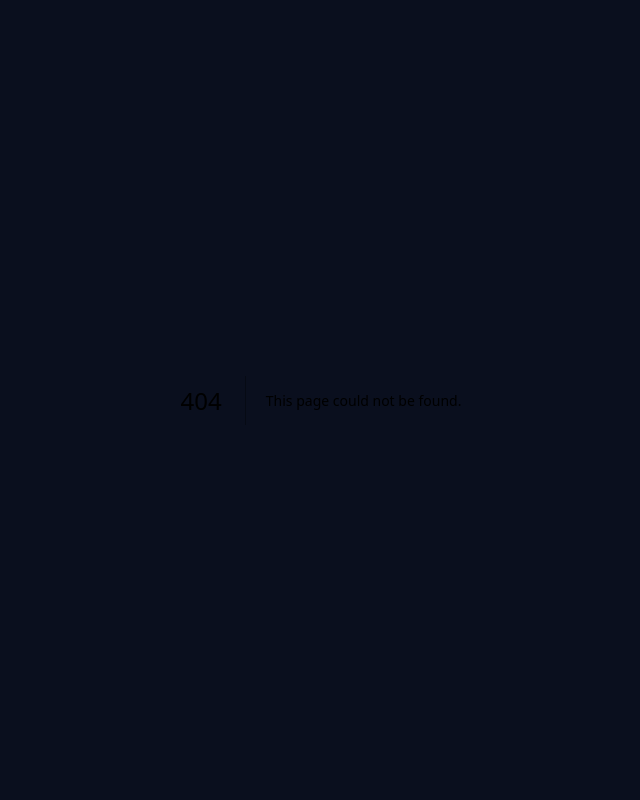
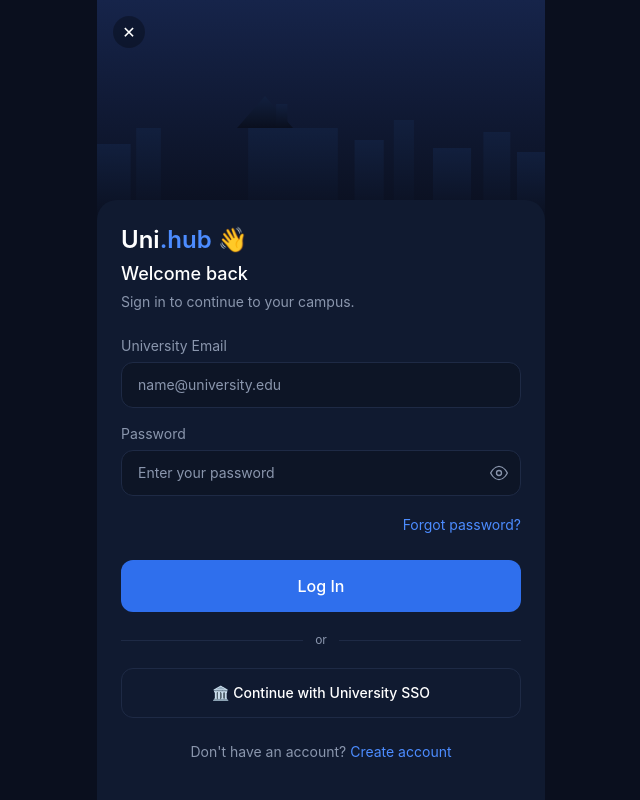
Before and after one commit to mj4617384-art/Uni-hub-app, a Next.js app: page /auth in a window 1280 px wide. Before the commit this address had no page. Shown: the whole page, without its empty margins (319-959 px from the left). Built offline with nearby package versions, Linux system fonts and the light colour scheme; no server answers.

Commit message:
Create page.tsx

```diff
--- /dev/null
+++ b/app/auth/page.tsx
@@ -0,0 +1,272 @@
+"use client";
+
+import { useState } from "react";
+import { useRouter } from "next/navigation";
+import CampusSkyline from "@/components/CampusSkyline";
+import { supabase } from "@/lib/supabaseClient";
+
+type Mode = "login" | "signup";
+
+export default function AuthPage() {
+  const router = useRouter();
+  const [mode, setMode] = useState<Mode>("login");
+  const [showPassword, setShowPassword] = useState(false);
+  const [loading, setLoading] = useState(false);
+  const [error, setError] = useState<string | null>(null);
+
+  const [email, setEmail] = useState("");
+  const [password, setPassword] = useState("");
+  const [firstName, setFirstName] = useState("");
+  const [lastName, setLastName] = useState("");
+
+  async function handleLogin(e: React.FormEvent) {
+    e.preventDefault();
+    setError(null);
+    setLoading(true);
+    const { error } = await supabase.auth.signInWithPassword({ email, password });
+    setLoading(false);
+    if (error) {
+      setError(error.message);
+      return;
+    }
+    router.push("/home");
+  }
+
+  async function handleSignup(e: React.FormEvent) {
+    e.preventDefault();
+    setError(null);
+    setLoading(true);
+    const { error } = await supabase.auth.signUp({
+      email,
+      password,
+      options: {
+        data: { first_name: firstName, last_name: lastName },
+      },
+    });
+    setLoading(false);
+    if (error) {
+      setError(error.message);
+      return;
+    }
+    router.push("/home");
+  }
+
+  return (
+    <main className="relative flex h-screen flex-col bg-hub-bg">
+      <div className="relative h-56 shrink-0 overflow-hidden">
+        <div className="absolute inset-0 bg-gradient-to-b from-[#16244a] to-hub-bg" />
+        <CampusSkyline className="absolute bottom-0 h-32 w-full" />
+        <button
+          onClick={() => router.back()}
+          aria-label="Close"
+          className="absolute left-4 top-4 flex h-8 w-8 items-center justify-center rounded-full bg-black/30 text-white"
+        >
+          ✕
+        </button>
+      </div>
+
+      <div className="flex-1 rounded-t-xl2 bg-hub-card px-6 pt-6 pb-8 -mt-6 relative">
+        {mode === "login" ? (
+          <>
+            <h2 className="text-2xl font-semibold">
+              Uni<span className="text-hub-accentLight">.hub</span> 👋
+            </h2>
+            <h3 className="mt-1 text-lg font-medium">Welcome back</h3>
+            <p className="mt-1 text-sm text-hub-textDim">Sign in to continue to your campus.</p>
+
+            <form onSubmit={handleLogin} className="mt-6 flex flex-col gap-4">
+              <Field
+                label="University Email"
+                type="email"
+                placeholder="name@university.edu"
+                value={email}
+                onChange={setEmail}
+              />
+              <PasswordField
+                label="Password"
+                show={showPassword}
+                onToggle={() => setShowPassword((s) => !s)}
+                value={password}
+                onChange={setPassword}
+              />
+              <div className="text-right">
+                <button type="button" className="text-sm text-hub-accentLight">
+                  Forgot password?
+                </button>
+              </div>
+
+              {error && <p className="text-sm text-red-400">{error}</p>}
+
+              <button
+                type="submit"
+                disabled={loading}
+                className="mt-2 rounded-xl bg-hub-accent py-3.5 text-center font-medium text-white disabled:opacity-60"
+              >
+                {loading ? "Logging in..." : "Log In"}
+              </button>
+            </form>
+
+            <Divider />
+
+            <button className="flex w-full items-center justify-center gap-2 rounded-xl border border-hub-border py-3.5 text-sm font-medium">
+              🏛️ Continue with University SSO
+            </button>
+
+            <p className="mt-6 text-center text-sm text-hub-textDim">
+              Don&apos;t have an account?{" "}
+              <button className="text-hub-accentLight" onClick={() => { setMode("signup"); setError(null); }}>
+                Create account
+              </button>
+            </p>
+          </>
+        ) : (
+          <>
+            <h2 className="text-2xl font-semibold">
+              Uni<span className="text-hub-accentLight">.hub</span>
+            </h2>
+            <h3 className="mt-1 text-lg font-medium">Create your account</h3>
+            <p className="mt-1 text-sm text-hub-textDim">
+              Use your university email to join your campus community.
+            </p>
+
+            <form onSubmit={handleSignup} className="mt-6 flex flex-col gap-4">
+              <div className="flex gap-3">
+                <Field label="First Name" placeholder="Enter first name" value={firstName} onChange={setFirstName} />
+                <Field label="Last Name" placeholder="Enter last name" value={lastName} onChange={setLastName} />
+              </div>
+              <Field
+                label="University Email"
+                type="email"
+                placeholder="name@university.edu"
+                value={email}
+                onChange={setEmail}
+              />
+              <PasswordField
+                label="Password"
+                show={showPassword}
+                onToggle={() => setShowPassword((s) => !s)}
+                placeholder="At least 6 characters"
+                value={password}
+                onChange={setPassword}
+              />
+
+              {error && <p className="text-sm text-red-400">{error}</p>}
+
+              <button
+                type="submit"
+                disabled={loading}
+                className="mt-2 rounded-xl bg-hub-accent py-3.5 text-center font-medium text-white disabled:opacity-60"
+              >
+                {loading ? "Creating account..." : "Create Account"}
+              </button>
+            </form>
+
+            <p className="mt-6 text-center text-sm text-hub-textDim">
+              Already have an account?{" "}
+              <button className="text-hub-accentLight" onClick={() => { setMode("login"); setError(null); }}>
+                Log in
+              </button>
+            </p>
+          </>
+        )}
+      </div>
+    </main>
+  );
+}
+
+function Field({
+  label,
+  type = "text",
+  placeholder,
+  value,
+  onChange,
+}: {
+  label: string;
+  type?: string;
+  placeholder: string;
+  value: string;
+  onChange: (v: string) => void;
+}) {
+  return (
+    <label className="flex-1 text-sm">
+      <span className="mb-1.5 block text-hub-textDim">{label}</span>
+      <input
+        type={type}
+        placeholder={placeholder}
+        value={value}
+        onChange={(e) => onChange(e.target.value)}
+        className="w-full rounded-xl border border-hub-border bg-hub-card2 px-4 py-3 text-white outline-none focus:border-hub-accentLight"
+      />
+    </label>
+  );
+}
+
+function PasswordField({
+  label,
+  show,
+  onToggle,
+  placeholder = "Enter your password",
+  value,
+  onChange,
+}: {
+  label: string;
+  show: boolean;
+  onToggle: () => void;
+  placeholder?: string;
+  value: string;
+  onChange: (v: string) => void;
+}) {
+  return (
+    <label className="text-sm">
+      <span className="mb-1.5 block text-hub-textDim">{label}</span>
+      <div className="relative">
+        <input
+          type={show ? "text" : "password"}
+          placeholder={placeholder}
+          value={value}
+          onChange={(e) => onChange(e.target.value)}
+          className="w-full rounded-xl border border-hub-border bg-hub-card2 px-4 py-3 pr-11 text-white outline-none focus:border-hub-accentLight"
+        />
+        <button
+          type="button"
+          onClick={onToggle}
+          className="absolute right-3 top-1/2 -translate-y-1/2 text-hub-textDim"
+          aria-label={show ? "Hide password" : "Show password"}
+        >
+          {show ? (
+            <svg width="20" height="20" viewBox="0 0 24 24" fill="none">
+              <path
+                d="M3 3l18 18M10.58 10.58a2 2 0 002.83 2.83M9.88 4.24A9.77 9.77 0 0112 4c5 0 9 4.5 10 8-.31.99-.84 2.02-1.56 3M6.6 6.6C4.3 8.05 2.6 10.2 2 12c1 3.5 5 8 10 8 1.35 0 2.63-.28 3.78-.78"
+                stroke="currentColor"
+                strokeWidth="1.6"
+                strokeLinecap="round"
+                strokeLinejoin="round"
+              />
+            </svg>
+          ) : (
+            <svg width="20" height="20" viewBox="0 0 24 24" fill="none">
+              <path
+                d="M2 12s4-8 10-8 10 8 10 8-4 8-10 8-10-8-10-8z"
+                stroke="currentColor"
+                strokeWidth="1.6"
+                strokeLinecap="round"
+                strokeLinejoin="round"
+              />
+              <circle cx="12" cy="12" r="3" stroke="currentColor" strokeWidth="1.6" />
+            </svg>
+          )}
+        </button>
+      </div>
+    </label>
+  );
+}
+
+function Divider() {
+  return (
+    <div className="my-5 flex items-center gap-3 text-xs text-hub-textDim">
+      <div className="h-px flex-1 bg-hub-border" />
+      or
+      <div className="h-px flex-1 bg-hub-border" />
+    </div>
+  );
+}
```
